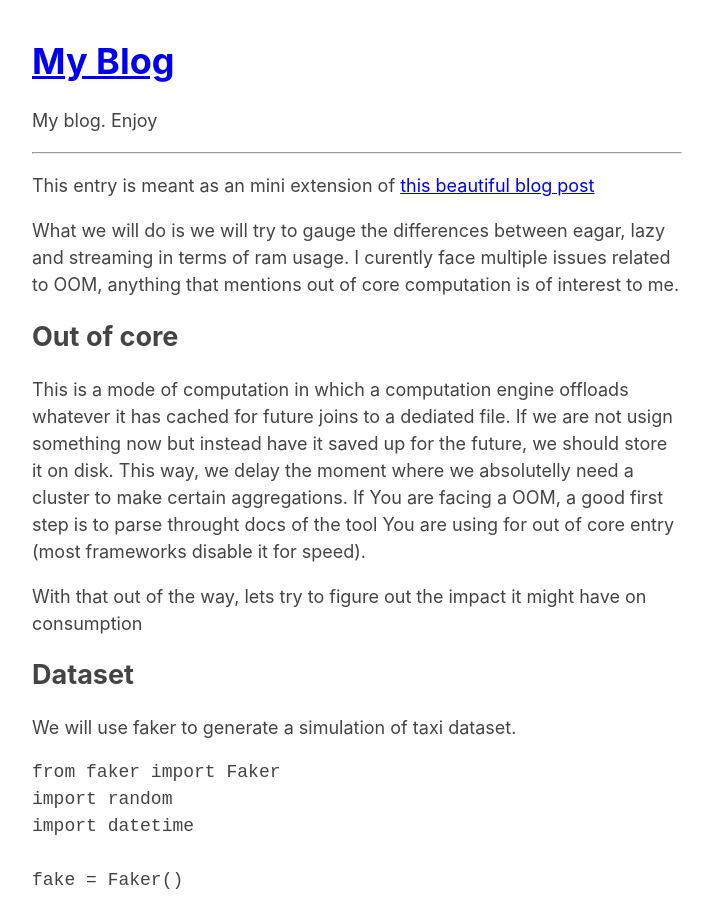
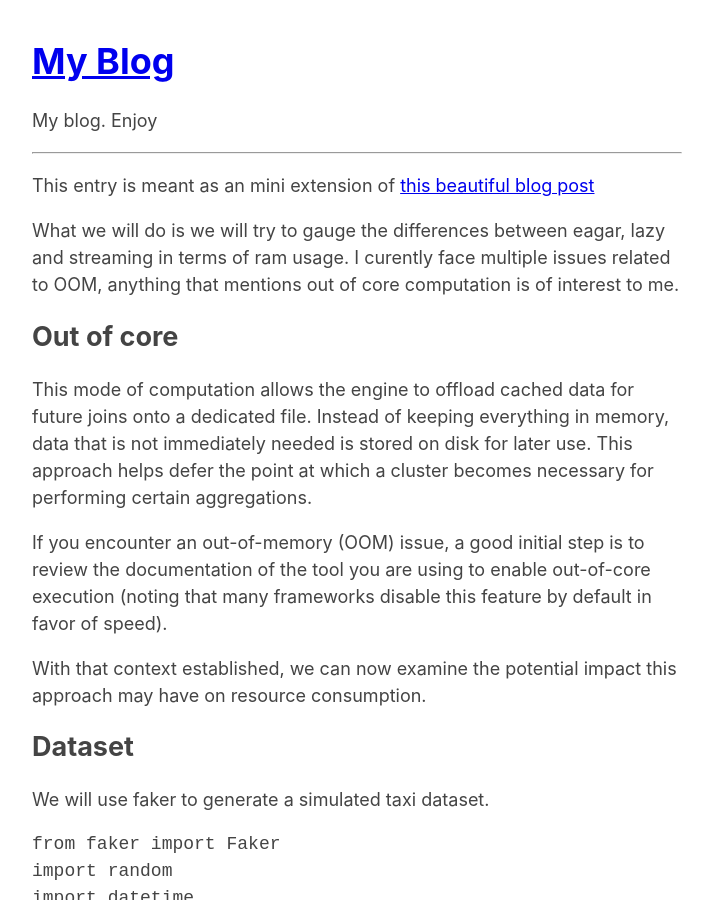
Before and after one commit to habrzyk-pawel/habrzyk-pawel.github.io, a Jekyll site: the page built from _posts/2025-09-04-Polars-ram-usage-benchmarks.md, in a window 1280 px wide and 900 px high. Shown: the whole window, without its empty margins (283-996 px from the left). Built offline with Jekyll 4.4.1, drawn with Linux system fonts in a browser that asks for light colours.

Commit message:
Update 2025-09-04-Polars-ram-usage-benchmarks.md

````diff
--- a/_posts/2025-09-04-Polars-ram-usage-benchmarks.md
+++ b/_posts/2025-09-04-Polars-ram-usage-benchmarks.md
@@ -10,14 +10,15 @@ What we will do is we will try to gauge the differences between eagar, lazy and
 I curently face multiple issues related to OOM, anything that mentions out of core computation is of interest to me.
 
 ## Out of core
-This is a mode of computation in which a computation engine offloads whatever it has cached for future joins to a dediated file. If we are not usign something now but instead have it saved up for the future, we should store it on disk.
-This way, we delay the moment where we absolutelly need a cluster to make certain aggregations. If You are facing a OOM, a good first step is to parse throught docs of the tool You are using for out of core entry (most frameworks disable it for speed).
+This mode of computation allows the engine to offload cached data for future joins onto a dedicated file. Instead of keeping everything in memory, data that is not immediately needed is stored on disk for later use. This approach helps defer the point at which a cluster becomes necessary for performing certain aggregations.
 
-With that out of the way, lets try to figure out the impact it might have on consumption
+If you encounter an out-of-memory (OOM) issue, a good initial step is to review the documentation of the tool you are using to enable out-of-core execution (noting that many frameworks disable this feature by default in favor of speed).
+
+With that context established, we can now examine the potential impact this approach may have on resource consumption.
 
 ## Dataset
 
-We will use faker to generate a simulation of taxi dataset.
+We will use faker to generate a simulated taxi dataset.
 
 ```python
 from faker import Faker
````
